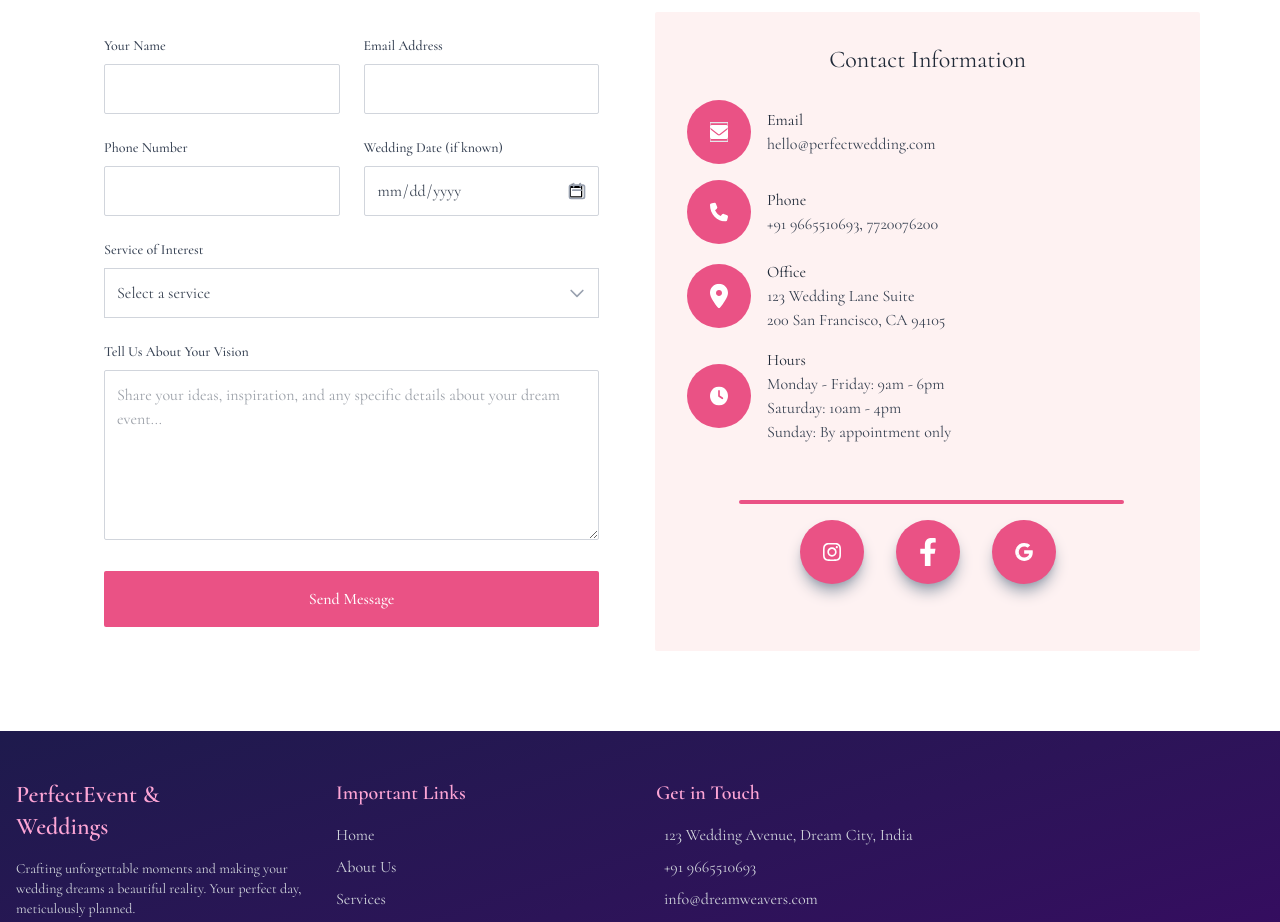
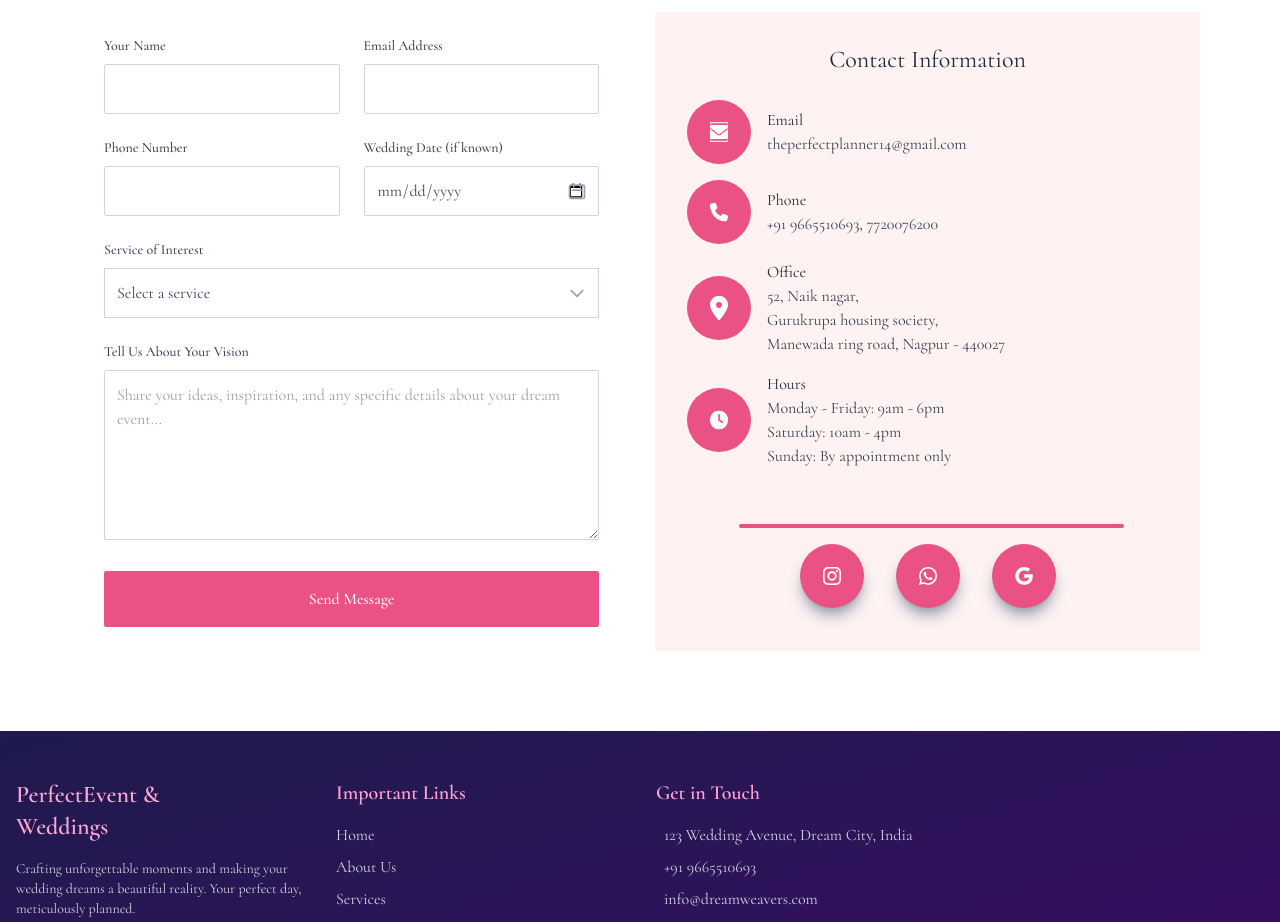
Before and after one commit to satyam-kalihari/wedding-planner-website, a Next.js app: page / in a window 1280 px wide. Shown: the part 5680-6602 px from the top of the page. Built offline with nearby package versions, Linux system fonts and the light colour scheme.

Commit message:
contact info

```diff
--- a/src/app/layout.tsx
+++ b/src/app/layout.tsx
@@ -26,7 +26,7 @@ export const metadata: Metadata = {
   description:
     "Expert wedding planners based in Nagpur, Maharashtra, specializing in bespoke, luxury Indian weddings and unforgettable celebrations. From intimate gatherings to grand events, we bring your dream day to life. Contact us for a free consultation!",
   keywords:
-    "wedding planner Nagpur, luxury weddings Maharashtra, destination weddings India, wedding coordinator Nagpur, event management Nagpur, bespoke weddings, Indian wedding planner, wedding decorator Nagpur, pre-wedding planning, post-wedding events",
+    "wedding planner Nagpur, luxury weddings Maharashtra, destination weddings India, wedding coordinator Nagpur, event management Nagpur, bespoke weddings, Indian wedding planner, wedding decorator Nagpur, pre-wedding planning, post-wedding events, event nagpur, nagpur",
   authors: [{ name: "PerfectEvent & Weddings" }],
   creator: "PerfectEvent & Weddings",
   publisher: "PerfectEvent & Weddings",
@@ -36,11 +36,11 @@ export const metadata: Metadata = {
       "PerfectEvent & Weddings | Luxury Wedding Planner in Nagpur, Maharashtra",
     description:
       "Discover premier wedding planning services in Nagpur, Maharashtra. Our experienced team offers full-service event design, coordination, and management for truly magical and stress-free weddings.",
-    url: "https://www.your-domain.com", // TODO: Replace with your actual domain
+    url: "https://www.your-domain.com", //Replace with your actual domain
     siteName: "PerfectEvent & Weddings",
     images: [
       {
-        url: "/images/og-image-wedding.png", // Path relative to the 'public' directory
+        url: "/images/og-image-wedding.png",
         width: 1200,
         height: 630,
         alt: "Beautiful wedding planned by PerfectEvent & Weddings",
--- a/src/components/ContactUs.tsx
+++ b/src/components/ContactUs.tsx
@@ -52,7 +52,7 @@ const ContactUs = () => {
                 </div>
                 <div>
                   <h3 className="text-[#1F2937]">Email</h3>
-                  <p>hello@perfectwedding.com</p>
+                  <p>theperfectplanner14@gmail.com</p>
                 </div>
               </div>
               {/* PHONE */}
@@ -85,8 +85,11 @@ const ContactUs = () => {
                 <div>
                   <h3 className="text-[#1F2937]">Office</h3>
                   <p>
-                    123 Wedding Lane Suite
-                    <br /> 200 San Francisco, CA 94105
+                    52, Naik nagar,
+                    <br />
+                    Gurukrupa housing society,
+                    <br />
+                    Manewada ring road, Nagpur - 440027
                   </p>
                 </div>
               </div>
@@ -131,14 +134,17 @@ const ContactUs = () => {
                   alt="icon"
                 />
               </motion.div>
+              {/* WHATSAPP */}
               <motion.div
-                onClick={() => window.open("", "_blank")}
+                onClick={() =>
+                  window.open("https://wa.me/919665510693/", "_blank")
+                }
                 className="bg-[#ea5285] shadow-lg shadow-gray-400 h-[32px] w-[32px] md:h-[64px] md:w-[64px] flex items-center justify-center rounded-full"
                 whileHover={{ scale: 1.05 }}
                 whileTap={{ scale: 0.95 }}
               >
                 <Image
-                  src={"/icons/facebook.svg"}
+                  src={"/icons/whatsapp.svg"}
                   width={18}
                   height={32}
                   alt="icon"
```
Also changed, not shown: public/icons/facebook.svg (deleted), public/icons/whatsapp.svg (added).
